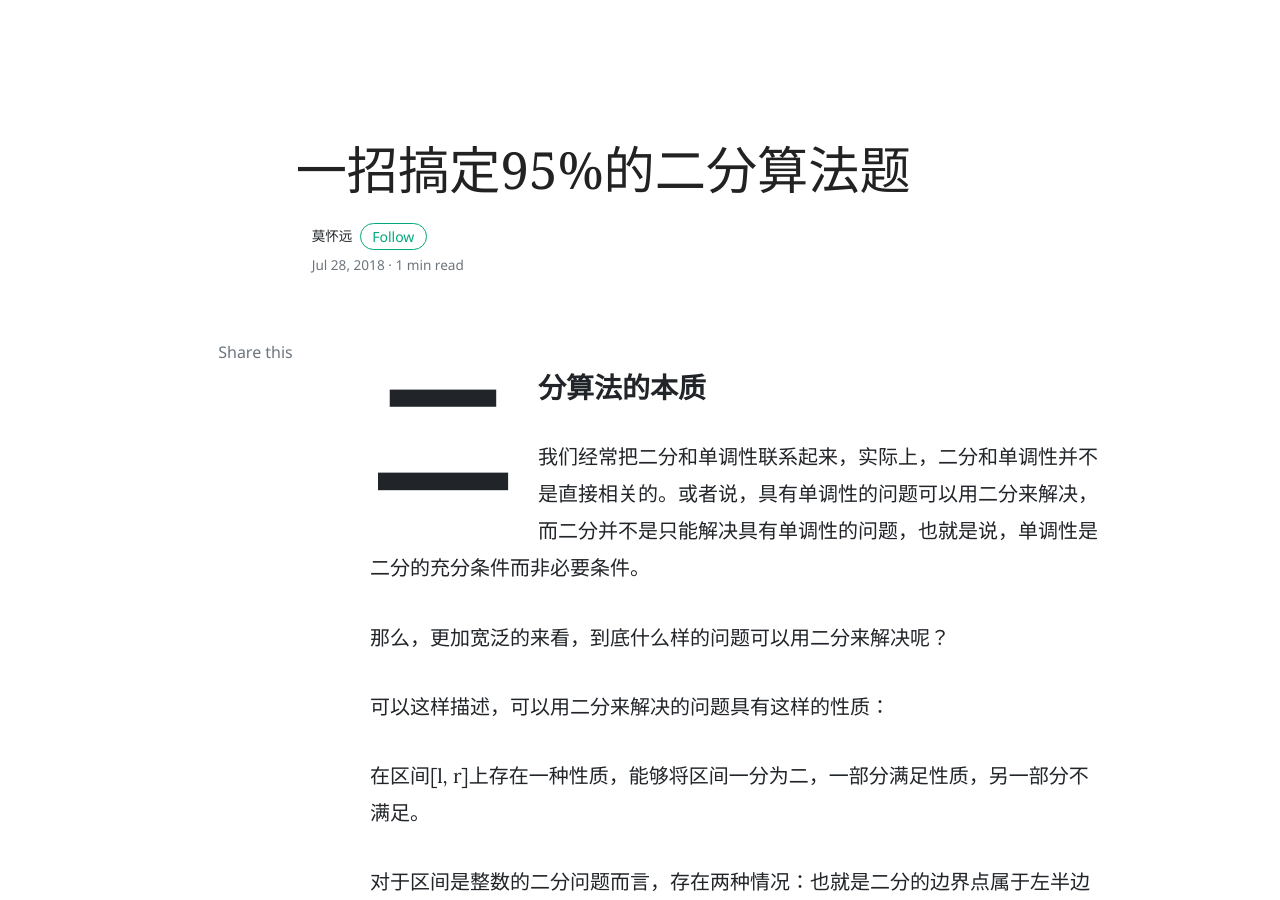
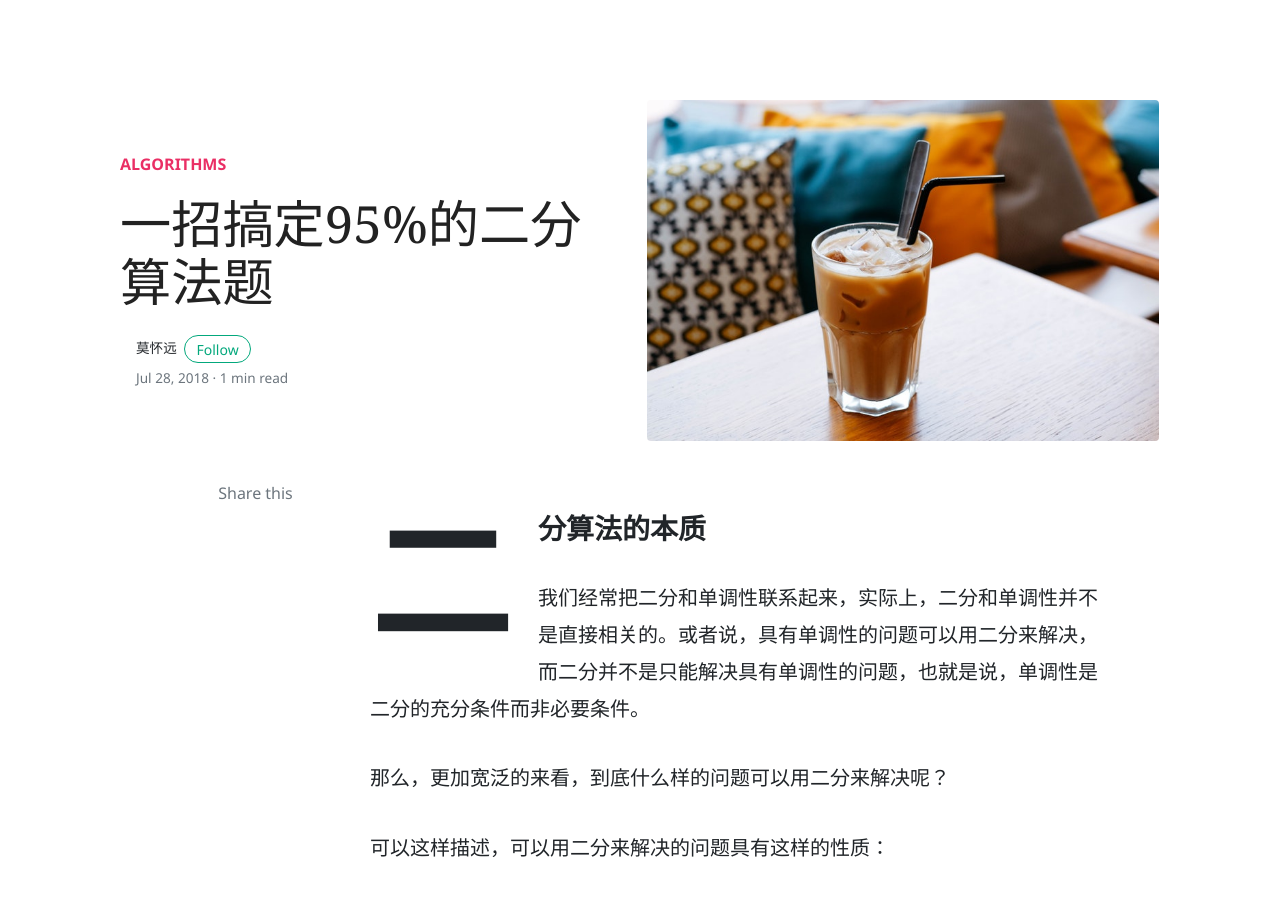
Before and after one commit to kuangyl0212/kuangyl0212.github.io.bak, a Jekyll site: the page built from _posts/2018-07-28-Dichotomy.md, in a window 1280 px wide and 900 px high. Built offline with Jekyll 4.4.1, drawn with Linux system fonts in a browser that asks for light colours; nearby versions of some CDN libraries; formulas are drawn with MathJax 3; comment, search, counter and statistics services are not loaded.

Commit message:
add image

```diff
--- a/_posts/2018-07-28-Dichotomy.md
+++ b/_posts/2018-07-28-Dichotomy.md
@@ -1,7 +1,13 @@
 ---
 layout: post
 title: "一招搞定95%的二分算法题"
-date: 2018-07-28 19:27:34
+date: 2018-07-28 19:27:34 +0800
+
+categories:
+    - Algorithms
+tags:
+    - dichotomy
+image: assets/images/6.jpg
 ---
 
 ### 二分算法的本质
```
